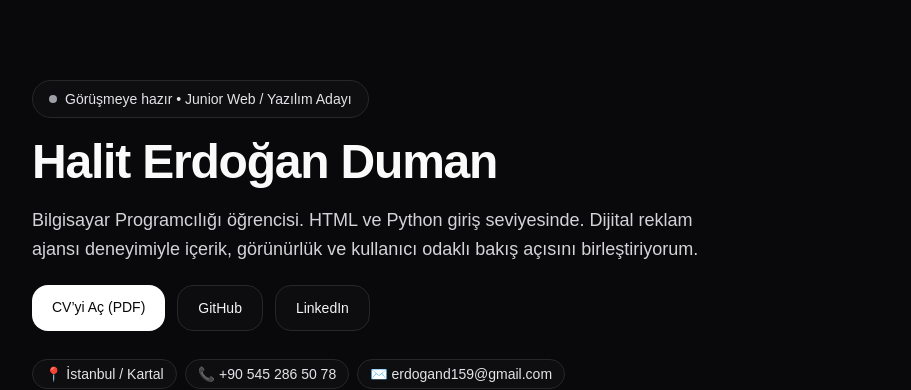
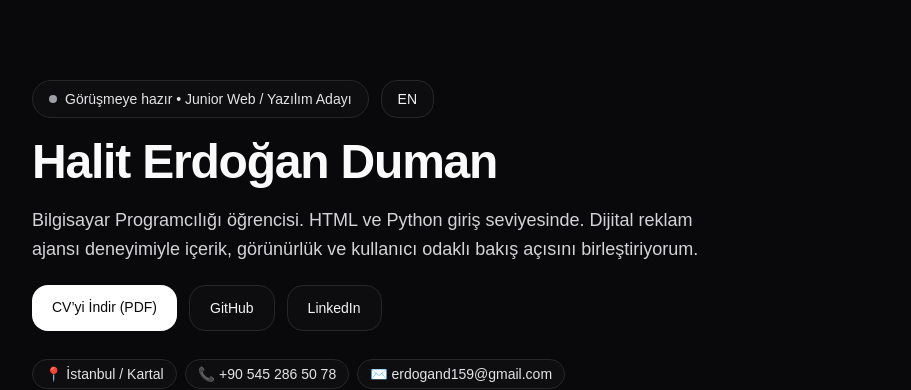
Before and after one commit to erdogndmn/my-portfolio, a Next.js app: page / in a window 1280 px wide. Shown: the top 390 px of the page, without its empty margins (184-1095 px from the left). Built offline with nearby package versions, Linux system fonts and the light colour scheme.

Commit message:
feat: tr-en toggle

```diff
--- a/app/page.tsx
+++ b/app/page.tsx
@@ -1,3 +1,6 @@
+"use client";
+import React from "react";
+
 const links = {
   mail: "erdogand159@gmail.com",
   phone: "+90 545 286 50 78",
@@ -60,6 +63,73 @@ const projects = [
   },
 ];
 
+type Lang = "tr" | "en";
+
+const t = {
+  tr: {
+    readyBadge: "Görüşmeye hazır • Junior Web / Yazılım Adayı",
+    heroDesc:
+      "Bilgisayar Programcılığı öğrencisi. HTML ve Python giriş seviyesinde. Dijital reklam ajansı deneyimiyle içerik, görünürlük ve kullanıcı odaklı bakış açısını birleştiriyorum.",
+    cvBtn: "CV’yi İndir (PDF)",
+    location: "📍 İstanbul / Kartal",
+
+    aboutTitle: "Profesyonel Profil",
+    aboutSubtitle: "Kısa özet",
+    aboutText:
+      "Multi Reklam bünyesinde web sitesi içerik ve görsel düzenlemeleri, Google Ads çalışmaları ve üretim süreçlerinde teknik destek sağladım. Kariyerimi web ve yazılım alanında, kullanıcı ve ticari ihtiyaçları birlikte anlayan bir bakış açısıyla geliştirmeyi hedefliyorum.",
+
+    eduTitle: "Eğitim",
+    eduSubtitle: "Akademik geçmiş",
+
+    expTitle: "İş Deneyimi",
+    expSubtitle: "Rol ve sorumluluklar",
+
+    projTitle: "Projeler",
+    projSubtitle: "Mini proje + portfolyo",
+
+    skillsTitle: "Teknik Beceriler",
+    skillsSubtitle: "Araçlar & yetkinlikler",
+
+    langTitle: "Yabancı Dil",
+    langSubtitle: "İletişim & okuma",
+    langText:
+      "İngilizce — teknik dokümantasyon ve yazılım içeriklerini okuyabilme.",
+
+    toggleLabel: "EN",
+  },
+  en: {
+    readyBadge: "Available for interviews • Junior Web / Software Candidate",
+    heroDesc:
+      "Computer Programming student. Beginner level in HTML and Python. I combine digital agency experience with a user-focused mindset and an eye for visibility and content quality.",
+    cvBtn: "Download CV (PDF)",
+    location: "📍 Istanbul / Kartal",
+
+    aboutTitle: "Professional Summary",
+    aboutSubtitle: "Short overview",
+    aboutText:
+      "At Multi Reklam, I supported website content & visual edits, Google Ads work, and provided technical support in production processes. I aim to grow my career in web/software with a perspective that understands both user needs and business goals.",
+
+    eduTitle: "Education",
+    eduSubtitle: "Academic background",
+
+    expTitle: "Experience",
+    expSubtitle: "Roles & responsibilities",
+
+    projTitle: "Projects",
+    projSubtitle: "Mini projects + portfolio",
+
+    skillsTitle: "Technical Skills",
+    skillsSubtitle: "Tools & capabilities",
+
+    langTitle: "Language",
+    langSubtitle: "Communication & reading",
+    langText:
+      "English — able to read technical documentation and software-related content.",
+
+    toggleLabel: "TR",
+  },
+} as const;
+
 function Chip({ children }: { children: React.ReactNode }) {
   return (
     <span className="rounded-full border border-zinc-800 bg-zinc-900/40 px-3 py-1 text-sm text-zinc-200">
@@ -81,7 +151,6 @@ function Card({
     <div className="group rounded-2xl border border-zinc-800 bg-zinc-900/30 p-6 shadow-[0_0_0_1px_rgba(255,255,255,0.02)] transition hover:-translate-y-0.5 hover:border-zinc-700 hover:bg-zinc-900/50">
       <div className="flex items-start justify-between gap-4">
         <div>
-          {/* HATA BURADAYDI: <<h3 -> <h3 */}
           <h3 className="flex items-center gap-3 text-lg font-semibold tracking-tight">
             <span className="h-px w-6 bg-zinc-700" />
             {title}
@@ -101,6 +170,9 @@ function Card({
 }
 
 export default function Page() {
+  const [lang, setLang] = React.useState<Lang>("tr");
+  const copy = t[lang];
+
   return (
     <main className="min-h-screen bg-zinc-950 text-zinc-50">
       {/* üstte hafif ışık efekti */}
@@ -111,9 +183,19 @@ export default function Page() {
       <div className="mx-auto max-w-4xl px-6 py-20">
         {/* HERO */}
         <section className="space-y-5">
-          <div className="inline-flex items-center gap-2 rounded-full border border-zinc-800 bg-zinc-900/40 px-4 py-2 text-sm text-zinc-200">
-            <span className="h-2 w-2 rounded-full bg-zinc-400" />
-            Görüşmeye hazır • Junior Web / Yazılım Adayı
+          <div className="flex flex-wrap items-center gap-3">
+            <div className="inline-flex items-center gap-2 rounded-full border border-zinc-800 bg-zinc-900/40 px-4 py-2 text-sm text-zinc-200">
+              <span className="h-2 w-2 rounded-full bg-zinc-400" />
+              {copy.readyBadge}
+            </div>
+
+            <button
+              type="button"
+              onClick={() => setLang((p) => (p === "tr" ? "en" : "tr"))}
+              className="rounded-2xl border border-zinc-800 bg-zinc-900/30 px-4 py-2 text-sm font-medium text-zinc-100 transition hover:bg-zinc-900/60"
+            >
+              {copy.toggleLabel}
+            </button>
           </div>
 
           <h1 className="text-4xl font-semibold tracking-tight sm:text-5xl">
@@ -121,20 +203,17 @@ export default function Page() {
           </h1>
 
           <p className="max-w-2xl text-lg leading-relaxed text-zinc-300">
-            Bilgisayar Programcılığı öğrencisi. HTML ve Python giriş seviyesinde.
-            Dijital reklam ajansı deneyimiyle içerik, görünürlük ve kullanıcı odaklı
-            bakış açısını birleştiriyorum.
+            {copy.heroDesc}
           </p>
 
           {/* CTA */}
           <div className="flex flex-wrap gap-3">
             <a
               href={links.cv}
-              target="_blank"
-              rel="noreferrer"
+              download="Halit-Erdogan-Duman-CV.pdf"
               className="rounded-2xl bg-white px-5 py-3 text-sm font-medium text-zinc-950 transition hover:opacity-90"
             >
-              CV’yi Aç (PDF)
+              {copy.cvBtn}
             </a>
 
             <a
@@ -158,7 +237,7 @@ export default function Page() {
 
           {/* quick info */}
           <div className="flex flex-wrap gap-2 pt-2">
-            <Chip>📍 İstanbul / Kartal</Chip>
+            <Chip>{copy.location}</Chip>
             <Chip>📞 {links.phone}</Chip>
             <Chip>✉️ {links.mail}</Chip>
           </div>
@@ -166,30 +245,29 @@ export default function Page() {
 
         {/* GRID */}
         <section className="mt-14 grid gap-6 md:grid-cols-2">
-          <Card title="Profesyonel Profil" subtitle="Kısa özet">
-            <p className="leading-relaxed">
-              Multi Reklam bünyesinde web sitesi içerik ve görsel düzenlemeleri,
-              Google Ads çalışmaları ve üretim süreçlerinde teknik destek sağladım.
-              Kariyerimi web ve yazılım alanında, kullanıcı ve ticari ihtiyaçları
-              birlikte anlayan bir bakış açısıyla geliştirmeyi hedefliyorum.
-            </p>
+          <Card title={copy.aboutTitle} subtitle={copy.aboutSubtitle}>
+            <p className="leading-relaxed">{copy.aboutText}</p>
           </Card>
 
-          <Card title="Eğitim" subtitle="Akademik geçmiş">
+          <Card title={copy.eduTitle} subtitle={copy.eduSubtitle}>
             <ul className="space-y-2">
               <li>
-                <span className="font-medium text-zinc-100">Anadolu Üniversitesi</span>{" "}
+                <span className="font-medium text-zinc-100">
+                  Anadolu Üniversitesi
+                </span>{" "}
                 — Bilgisayar Programcılığı (Önlisans, Devam Ediyor)
               </li>
               <li>
-                <span className="font-medium text-zinc-100">Selçuk Üniversitesi</span>{" "}
+                <span className="font-medium text-zinc-100">
+                  Selçuk Üniversitesi
+                </span>{" "}
                 — İngiliz Dili ve Edebiyatı (Lisans, Bırakıldı)
               </li>
             </ul>
           </Card>
 
           <div className="md:col-span-2">
-            <Card title="İş Deneyimi" subtitle="Rol ve sorumluluklar">
+            <Card title={copy.expTitle} subtitle={copy.expSubtitle}>
               <div className="grid gap-4 md:grid-cols-2">
                 {experience.map((e) => (
                   <div
@@ -217,7 +295,7 @@ export default function Page() {
           </div>
 
           <div className="md:col-span-2">
-            <Card title="Projeler" subtitle="Mini proje + portfolyo">
+            <Card title={copy.projTitle} subtitle={copy.projSubtitle}>
               <div className="grid gap-4 md:grid-cols-2">
                 {projects.map((p) => (
                   <div
@@ -269,7 +347,7 @@ export default function Page() {
             </Card>
           </div>
 
-          <Card title="Teknik Beceriler" subtitle="Araçlar & yetkinlikler">
+          <Card title={copy.skillsTitle} subtitle={copy.skillsSubtitle}>
             <div className="flex flex-wrap gap-2">
               {skills.map((s) => (
                 <Chip key={s}>{s}</Chip>
@@ -277,10 +355,8 @@ export default function Page() {
             </div>
           </Card>
 
-          <Card title="Yabancı Dil" subtitle="İletişim & okuma">
-            <p className="leading-relaxed">
-              İngilizce — teknik dokümantasyon ve yazılım içeriklerini okuyabilme.
-            </p>
+          <Card title={copy.langTitle} subtitle={copy.langSubtitle}>
+            <p className="leading-relaxed">{copy.langText}</p>
           </Card>
         </section>
 
```
